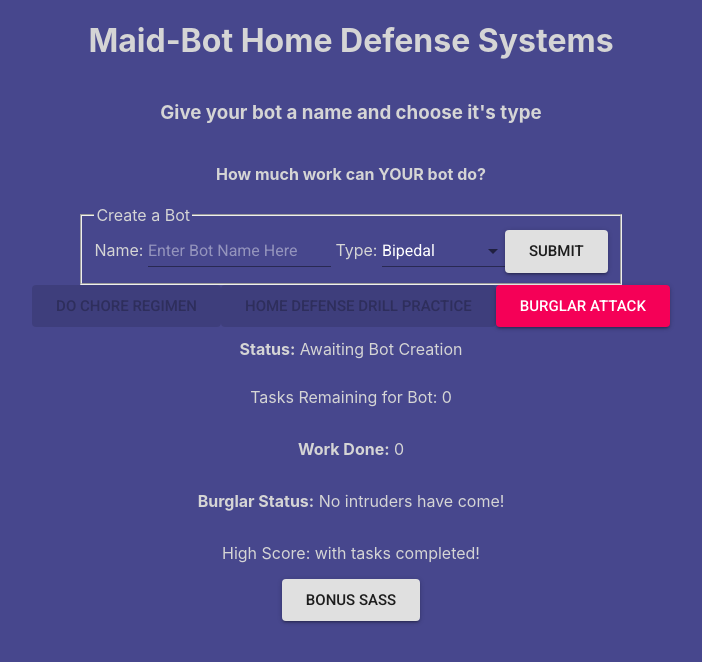
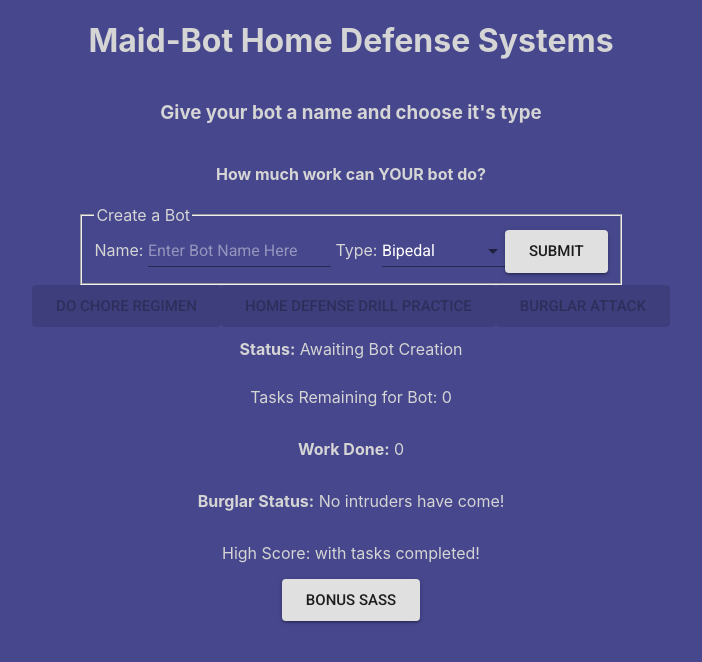
Before and after one commit to dashinja/maid-bot, a React (Create React App) app in the folder client/: page / in a window 1280 px wide. Shown: the top 662 px of the page, without its empty margins (289-991 px from the left). Built offline with nearby package versions, Linux system fonts and the light colour scheme; no server answers.

Commit message:
Cleanup
*Fix small bug with Burglar button receiving state
*Removed unused CSS

```diff
--- a/client/src/App.css
+++ b/client/src/App.css
@@ -2,11 +2,3 @@ input.white-text,
 select.white-text {
   color: white;
 }
-
-button.light-grey {
-  background-color: rgba(255, 255, 255, 0.753);
-}
-
-button[disabled].light-grey {
-  background-color: rgba(255, 255, 255, 0.753);
-}
--- a/client/src/App.js
+++ b/client/src/App.js
@@ -3,7 +3,6 @@ import './App.css'
 import axios from 'axios'
 import { Destroyer } from './bots'
 import { Task, Pattern } from './patterns'
-import Grid from '@material-ui/core/Grid'
 import Burglar from './burglar'
 import { choreSequence, createValidation, speak, defenseVoice } from './helpers'
 import { CONSTANTS } from './constants'
@@ -439,7 +438,7 @@ class App extends Component {
           drillPractice={this.drillPractice}
           isDisabledDrill={this.state.isDisabledDrill}
           burglarDefense={this.burglarDefense}
-          isDisabledBurglar={this.isDisabledBurglar}
+          isDisabledBurglar={this.state.isDisabledBurglar}
         />
 
         <InfoPanel
--- a/client/src/Components/ButtonPanel/index.js
+++ b/client/src/Components/ButtonPanel/index.js
@@ -1,7 +1,6 @@
 import React from 'react'
 import ActionButton from './ActionButton'
 import Grid from '@material-ui/core/Grid'
-
 
 export default function ButtonPanel(props) {
   return (
```
Lines whose indentation alone changed are shown as unchanged.
